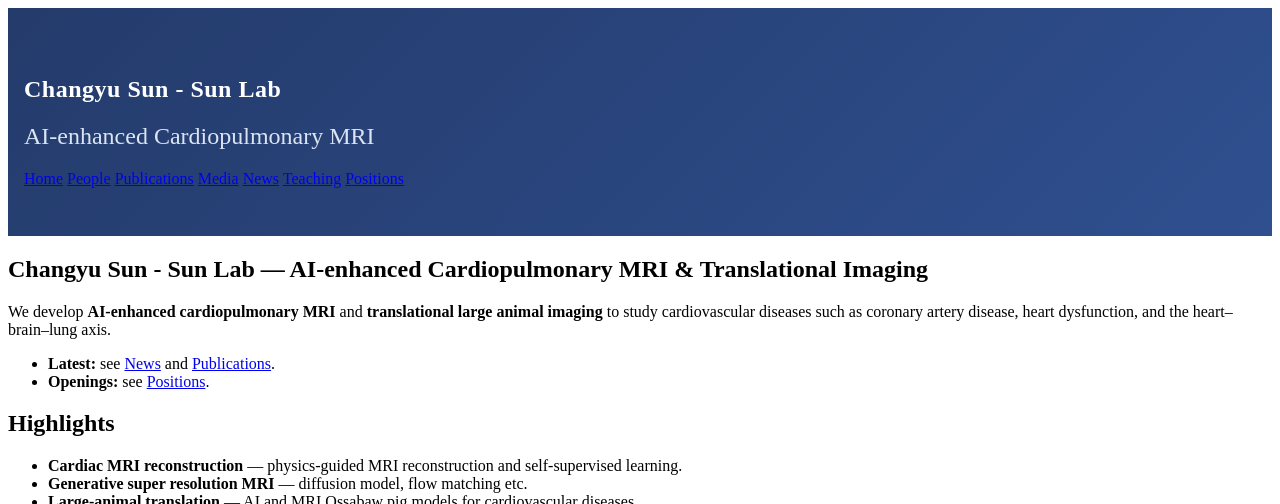
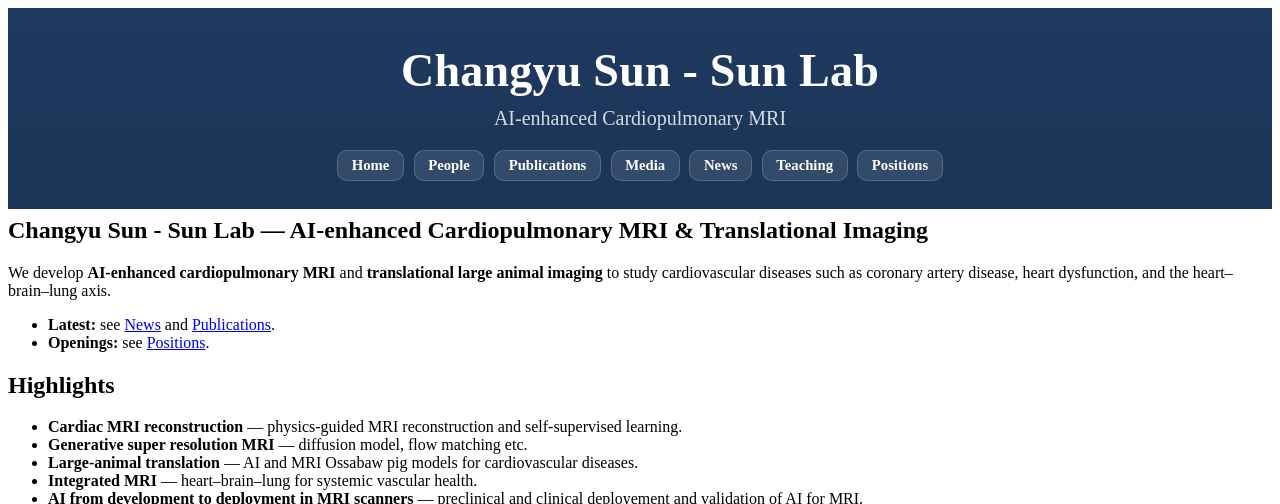
Before and after one commit to MRImagingLab/research, a Jekyll site: the page built from index.md, in a window 1280 px wide. Shown: the top 504 px of the page. Built offline with Jekyll 4.4.1, drawn with Linux system fonts in a browser that asks for light colours; grey boxes are pictures that could not be loaded.

Commit message:
Refactor header styles for improved design

```diff
--- a/assets/css/custom.css
+++ b/assets/css/custom.css
@@ -1,56 +1,65 @@
-/* Clean academic header */
-.page-header {
-  background: linear-gradient(135deg, #243b6b, #2f4f8f);
-  padding: 3rem 1rem;
+/* ---------- Header: cleaner + professional ---------- */
+.page-header{
+  background: linear-gradient(180deg, #1f3a5f 0%, #1b3558 100%);
+  padding: 2.25rem 1rem 1.75rem;
+  text-align: center;
 }
 
-/* Title */
-.page-header h1 {
+/* Title / subtitle sizing (Cayman defaults are often awkward) */
+.page-header .project-name{
+  margin: 0;
   color: #ffffff;
   font-weight: 700;
-  letter-spacing: 0.5px;
+  font-size: clamp(1.9rem, 3.6vw, 3.0rem);
+  letter-spacing: 0.2px;
 }
 
-/* Subtitle */
-.page-header h2 {
-  color: #dbe4f3;
+.page-header .project-tagline{
+  margin-top: 0.6rem;
+  color: rgba(255,255,255,0.82);
   font-weight: 400;
+  font-size: clamp(1.05rem, 1.6vw, 1.25rem);
 }
 
-/* Navigation container */
-.page-header p {
-  margin-top: 1.5rem;
+/* ---------- Nav: single row, responsive wrap, uniform buttons ---------- */
+.top-nav{
+  margin-top: 1.25rem;
+  display: flex;
+  justify-content: center;
+  align-items: center;
+  gap: 0.6rem;
+  flex-wrap: wrap;              /* wraps nicely on small screens */
 }
 
+.top-nav .nav-btn{
+  display: inline-block;
+  padding: 0.45rem 0.85rem;
+  border-radius: 10px;
+  text-decoration: none;
 
-/* Navigation buttons */
-.page-header .btn {
-  background-color: rgba(255, 255, 255, 0.12);
   color: #ffffff;
-  border: 1px solid rgba(255, 255, 255, 0.25);
-  margin: 0.3rem;
-  padding: 0.5rem 1rem;
-  border-radius: 6px;
-  text-decoration: none;
-  font-weight: 500;
+  background: rgba(255,255,255,0.10);
+  border: 1px solid rgba(255,255,255,0.18);
+
+  font-weight: 600;
+  font-size: 0.92rem;
+  line-height: 1;
+  transition: transform 120ms ease, background 120ms ease, border-color 120ms ease;
 }
 
-/* Hover effect */
-.page-header .btn:hover {
-  background-color: rgba(255, 255, 255, 0.25);
-  border-color: rgba(255, 255, 255, 0.4);
+.top-nav .nav-btn:hover{
+  background: rgba(255,255,255,0.18);
+  border-color: rgba(255,255,255,0.28);
+  transform: translateY(-1px);
 }
 
-/* ===== Button spacing fix ===== */
-.page-header p .btn {
-  margin: 0 !important;         /* override Cayman defaults */
-  padding: 10px 16px;
-  white-space: nowrap;
+/* optional: indicate current page if you add class="active" later */
+.top-nav .nav-btn.active{
+  background: rgba(255,255,255,0.26);
+  border-color: rgba(255,255,255,0.40);
 }
 
-/* ===== Desktop: force single row ===== */
-@media (min-width: 900px) {
-  .page-header p {
-    flex-wrap: nowrap;
-  }
+/* ---------- Make the content area not start with huge bold text ---------- */
+.main-content h1{
+  margin-top: 0.5rem;
 }
```
